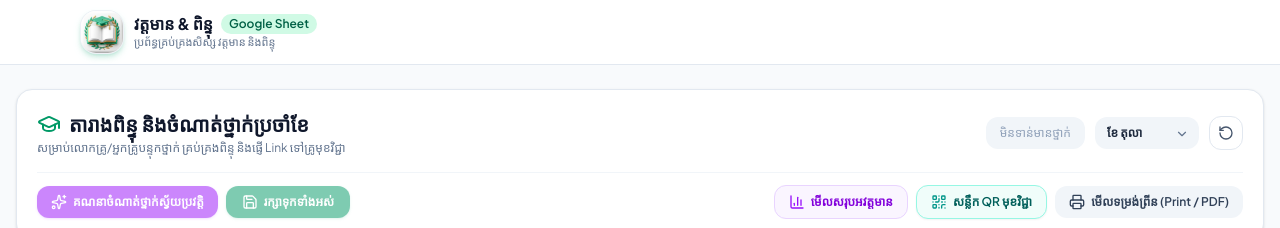
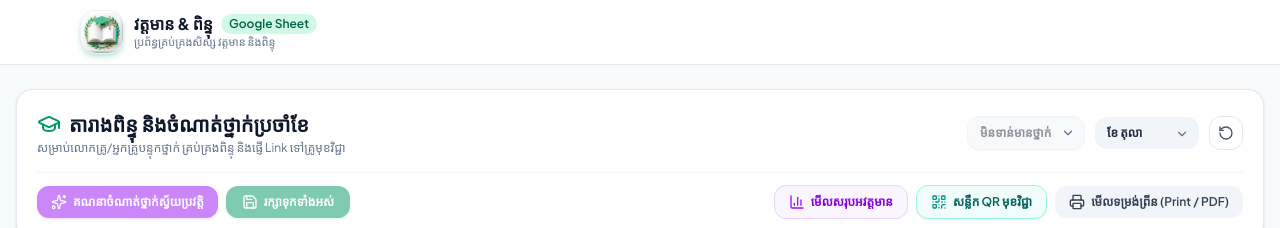
Before and after one commit to samet168/student_Attendance-with-googleSheet, a Next.js app: page /grades in a window 1280 px wide. Shown: the top 228 px of the page. Built offline with nearby package versions, Linux system fonts and the light colour scheme; a web font is replaced by a local one.

Commit message:
feat: convert class selection from horizontal buttons to compact dropdown in grades page

```diff
--- a/src/app/grades/page.tsx
+++ b/src/app/grades/page.tsx
@@ -492,25 +492,34 @@ function GradesContent() {
 
               {/* Class & Month Selectors */}
               <div className="flex flex-wrap items-center gap-2.5">
-                {/* Class selector */}
-                <div className="flex items-center gap-1.5 bg-slate-100 p-1 rounded-xl">
+                {/* Class dropdown (Resolves overflow issues when there are many classes) */}
+                <div className="relative">
+                  <select
+                    value={className}
+                    onChange={(e) => {
+                      const newCls = e.target.value;
+                      setClassName(newCls);
+                      if (typeof window !== "undefined") {
+                        const url = new URL(window.location.href);
+                        url.searchParams.set("class", newCls);
+                        window.history.replaceState({}, "", url.toString());
+                      }
+                    }}
+                    disabled={availableClasses.length === 0}
+                    className="appearance-none bg-slate-100 hover:bg-slate-200/70 border border-slate-200 font-bold text-xs text-slate-800 py-2 pl-3 pr-8 rounded-xl focus:ring-2 focus:ring-emerald-500 cursor-pointer transition-colors shadow-2xs disabled:opacity-50"
+                    title="ជ្រើសរើសថ្នាក់"
+                  >
                     {availableClasses.length === 0 ? (
-                    <span className="text-xs text-slate-400 font-medium px-2.5 py-1">មិនទាន់មានថ្នាក់</span>
+                      <option value="">មិនទាន់មានថ្នាក់</option>
                     ) : (
                       availableClasses.map((cls) => (
-                      <button
-                        key={cls}
-                        onClick={() => setClassName(cls)}
-                        className={`px-3 py-1.5 rounded-lg text-xs font-bold transition-all ${
-                          className === cls
-                            ? "bg-white text-emerald-700 shadow-sm"
-                            : "text-slate-600 hover:text-slate-900"
-                        }`}
-                      >
+                        <option key={cls} value={cls}>
                           ថ្នាក់ {cls}
-                      </button>
+                        </option>
                       ))
                     )}
+                  </select>
+                  <ChevronDown className="w-3.5 h-3.5 text-slate-500 absolute right-2.5 top-2.5 pointer-events-none" />
                 </div>
 
                 {/* Month dropdown */}
```
Lines whose indentation alone changed are shown as unchanged.
